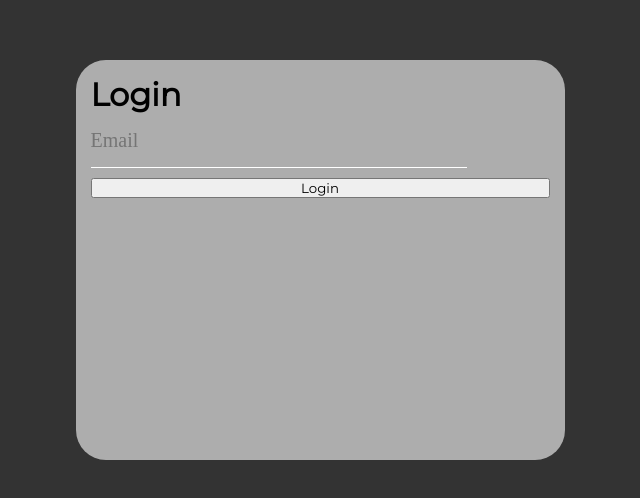
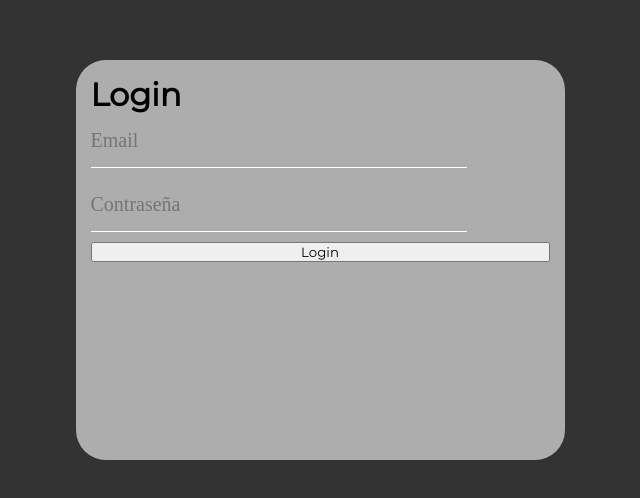
Before and after one commit to famicucci/pi-boilerplate, a Next.js app: page /login in a window 1280 px wide. Shown: the part 140-638 px from the top of the page, without its empty margins (320-960 px from the left). Built offline with nearby package versions, Linux system fonts and the light colour scheme.

Commit message:
Add password input

```diff
--- a/app/login/components/FormLogin/FormLogin.tsx
+++ b/app/login/components/FormLogin/FormLogin.tsx
@@ -8,6 +8,7 @@ import * as yup from 'yup';
 
 type FormValues = {
 	email: string;
+	password: string;
 };
 
 export const loginSchema = yup.object().shape({
@@ -15,10 +16,11 @@ export const loginSchema = yup.object().shape({
 		.string()
 		.email('Debe ser un email válido')
 		.required('El campo email es requerido'),
+	password: yup.string().required('El campo contraseña es requerido'),
 });
 
 export default function FormLogin() {
-	const defaultValues: object = { email: '' };
+	const defaultValues: FormValues = { email: '', password: '' };
 
 	const { handleSubmit, control } = useForm<FormValues>({
 		defaultValues,
@@ -28,7 +30,18 @@ export default function FormLogin() {
 
 	return (
 		<form className={styles.formInputs} onSubmit={handleSubmit(onSubmit)}>
-			<TextField control={control} name="email" placeholder="Email" />
+			<TextField
+				control={control}
+				type="text"
+				name="email"
+				placeholder="Email"
+			/>
+			<TextField
+				control={control}
+				type="password"
+				name="password"
+				placeholder="Contraseña"
+			/>
 			<button type="submit">Login</button>
 		</form>
 	);
--- a/components/inputs/TextField.tsx
+++ b/components/inputs/TextField.tsx
@@ -5,16 +5,27 @@ import { useController, UseControllerProps } from 'react-hook-form';
 interface InputProps {
 	control: UseControllerProps<any>['control'];
 	name: UseControllerProps<any>['name'];
+	type: string;
 	placeholder?: string;
 }
 
-export default function TextField({ control, name, placeholder }: InputProps) {
+export default function TextField({
+	control,
+	name,
+	placeholder,
+	type,
+}: InputProps) {
 	const { field, fieldState } = useController({ control, name });
 	const { error } = fieldState;
 
 	return (
 		<div className={styles.box}>
-			<input {...field} placeholder={placeholder} className={styles.input} />
+			<input
+				{...field}
+				type={type}
+				placeholder={placeholder}
+				className={styles.input}
+			/>
 			{error && <p>{error.message}</p>}
 		</div>
 	);
```
